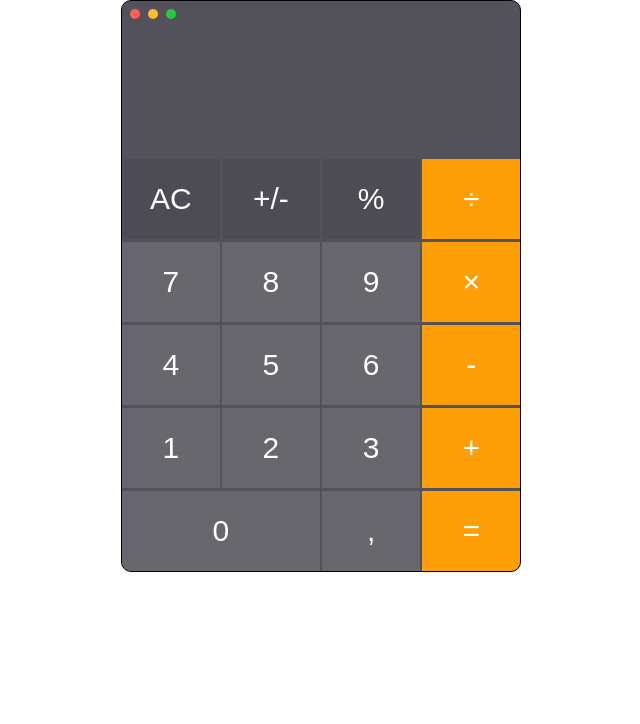
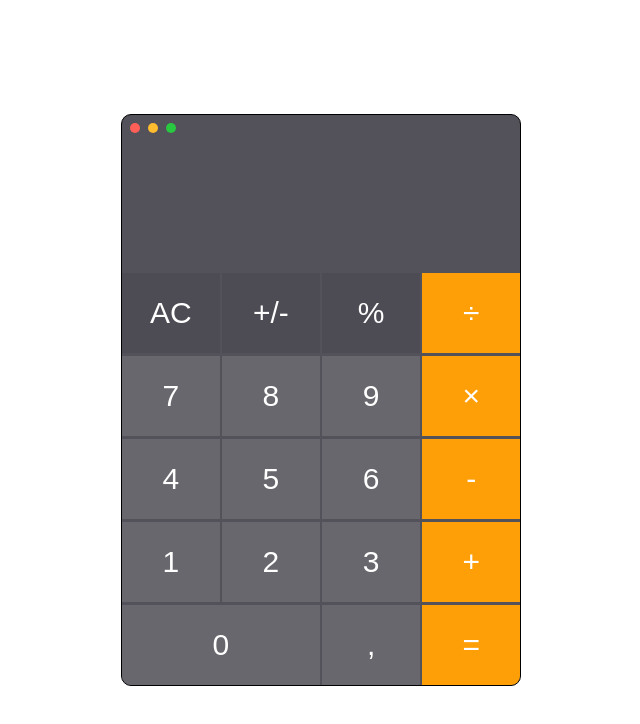
Before and after one commit to NazarikSenpai/FE-Linkoid-ed, a plain HTML site: page lab4/index.html in a window 1280 px wide. Shown: the whole page, without its empty margins (319-959 px from the left). Drawn offline with Linux system fonts and the light colour scheme.

Commit message:
lab4 centered container

```diff
--- a/lab4/scss/style.scss
+++ b/lab4/scss/style.scss
@@ -11,11 +11,13 @@ $button-expand-green: #28c840;
 body {
   font-family: Arial;
   color: white;
+  display: flex;
+  align-items: center;
+  justify-content: space-around;
 }
 
 .container {
   width: 400px;
-  margin: 0 auto;
   border: 1px solid black;
   border-radius: 10px;
   background-color: $background-gray;
```
Also changed, not shown: lab4/css/style.css.
